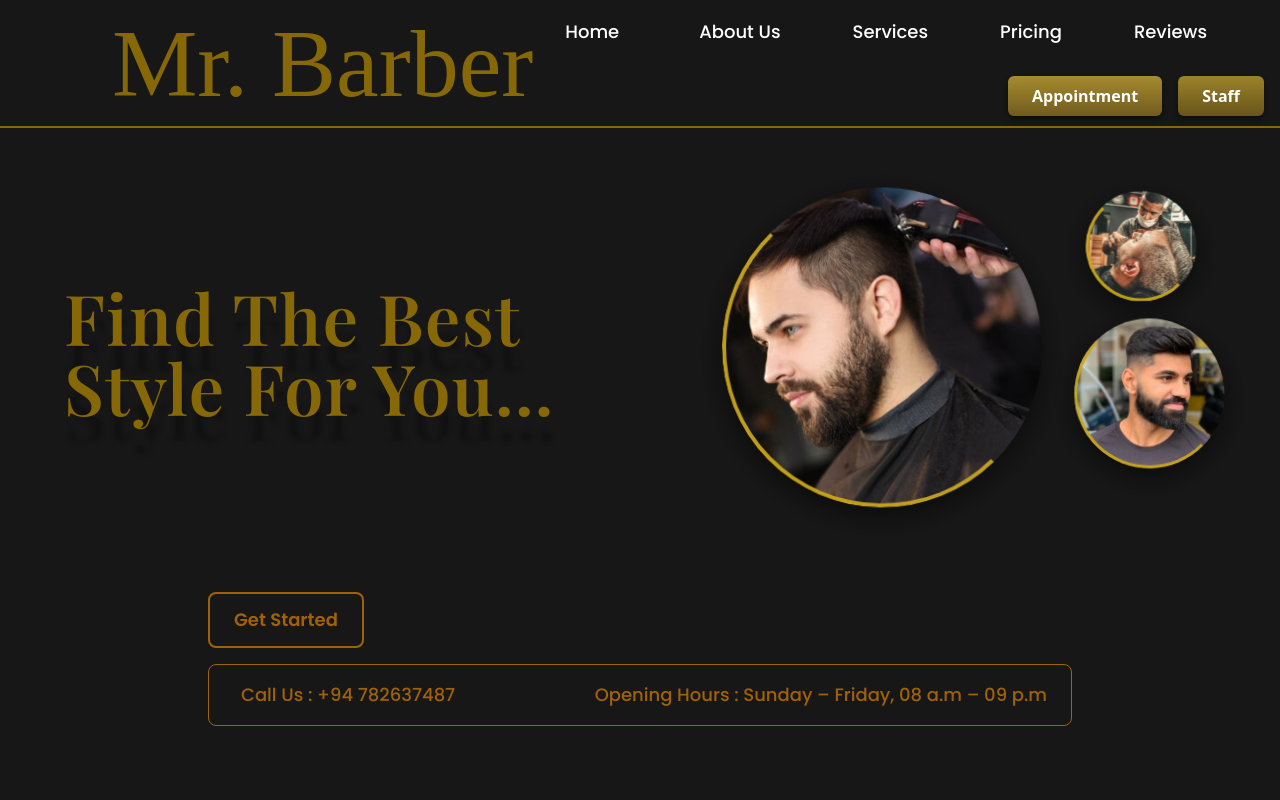
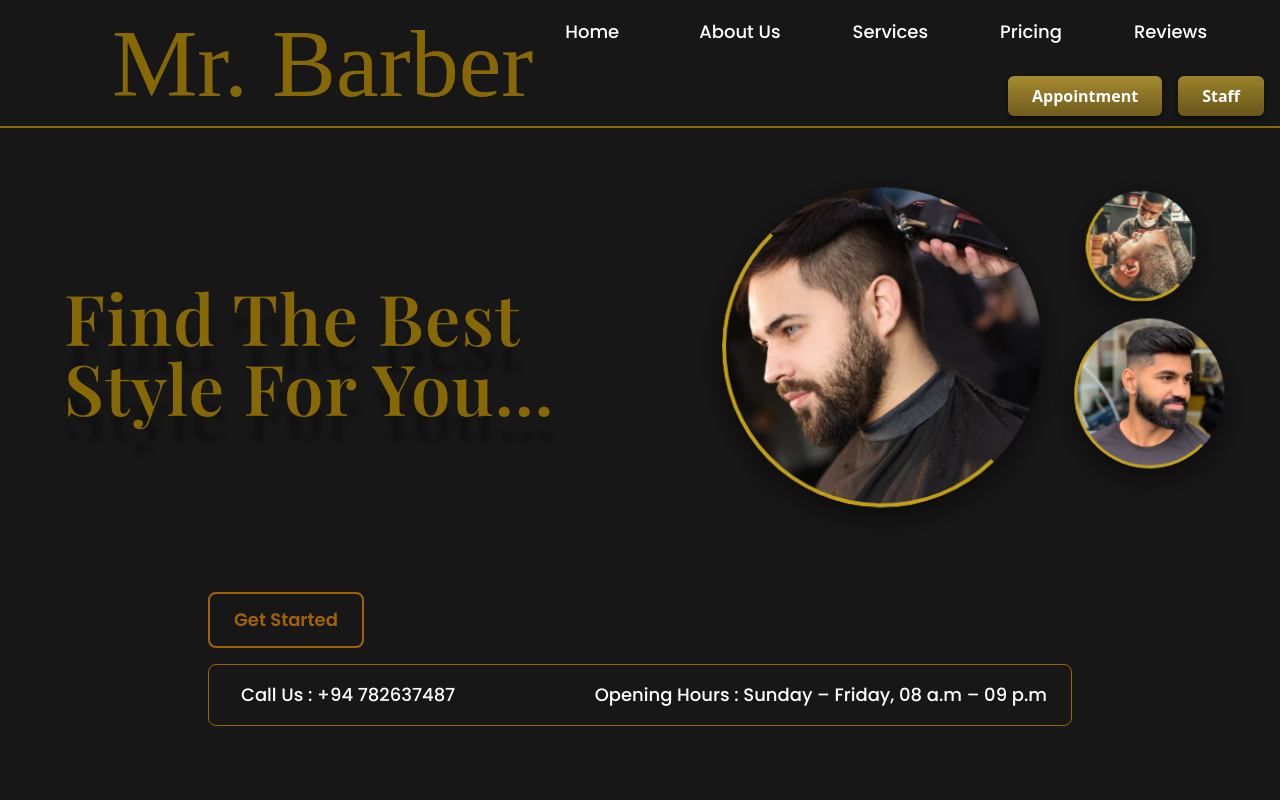
Before and after one commit to PawaniMekhala/mr_barber, a React (Create React App) app: page / in a window 1280 px wide. Shown: the top 800 px of the page. Built offline with nearby package versions, Linux system fonts and the light colour scheme; a web font is replaced by a local one.

Commit message:
refactor: change hours + contact box text color to white

```diff
--- a/src/components/Home.jsx
+++ b/src/components/Home.jsx
@@ -143,13 +143,13 @@ const Home = () => {
           {/* Contact + Hours Box */}
           <div className="flex flex-col sm:flex-row justify-between items-center border border-yellow-700 rounded-lg px-6 py-4 gap-4 text-center sm:text-left">
             {/* Call */}
-            <div className="flex items-center gap-2 text-yellow-700 text-lg font-poppins font-medium">
+            <div className="flex items-center gap-2 text-white text-lg font-poppins font-medium">
               <i className="fa-brands fa-whatsapp text-xl"></i>
               <span>Call Us : +94 782637487</span>
             </div>
 
             {/* Opening Hours */}
-            <div className="flex items-center gap-2 text-yellow-700 text-lg font-poppins font-medium">
+            <div className="flex items-center gap-2 text-white text-lg font-poppins font-medium">
               <i className="fa-regular fa-calendar-days text-xl"></i>
               <span>Opening Hours : Sunday – Friday, 08 a.m – 09 p.m</span>
             </div>
```
